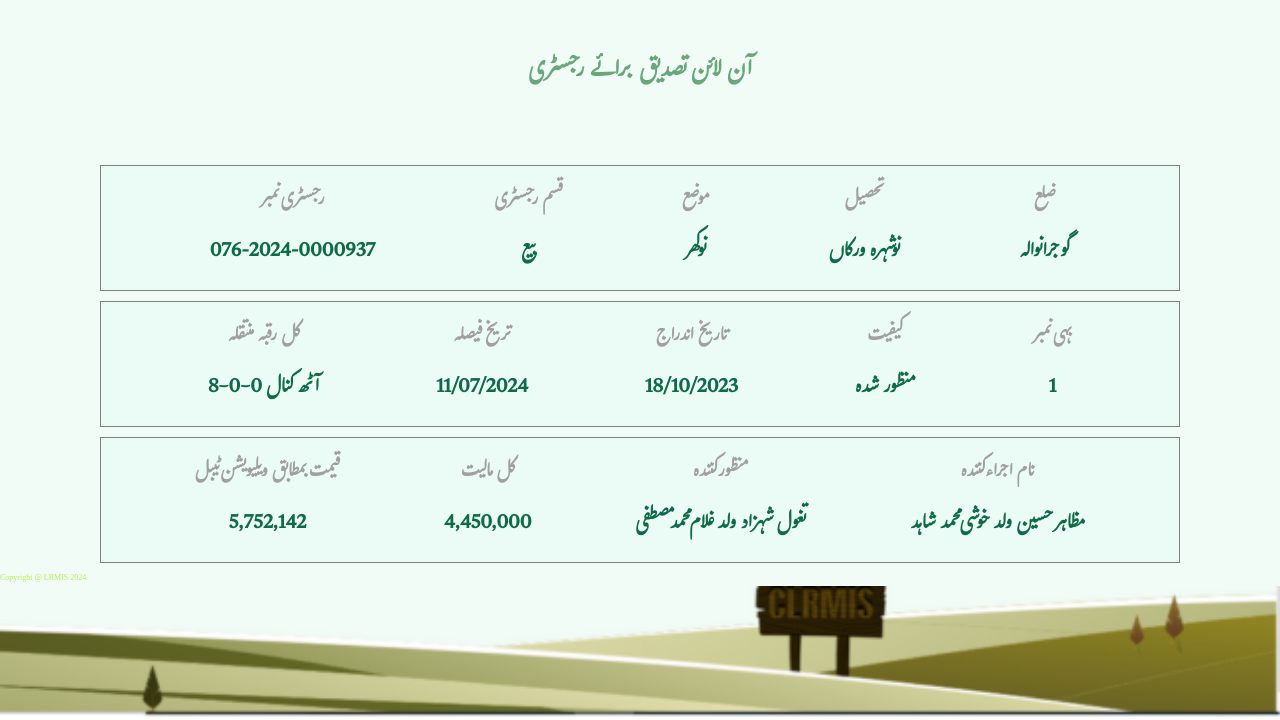
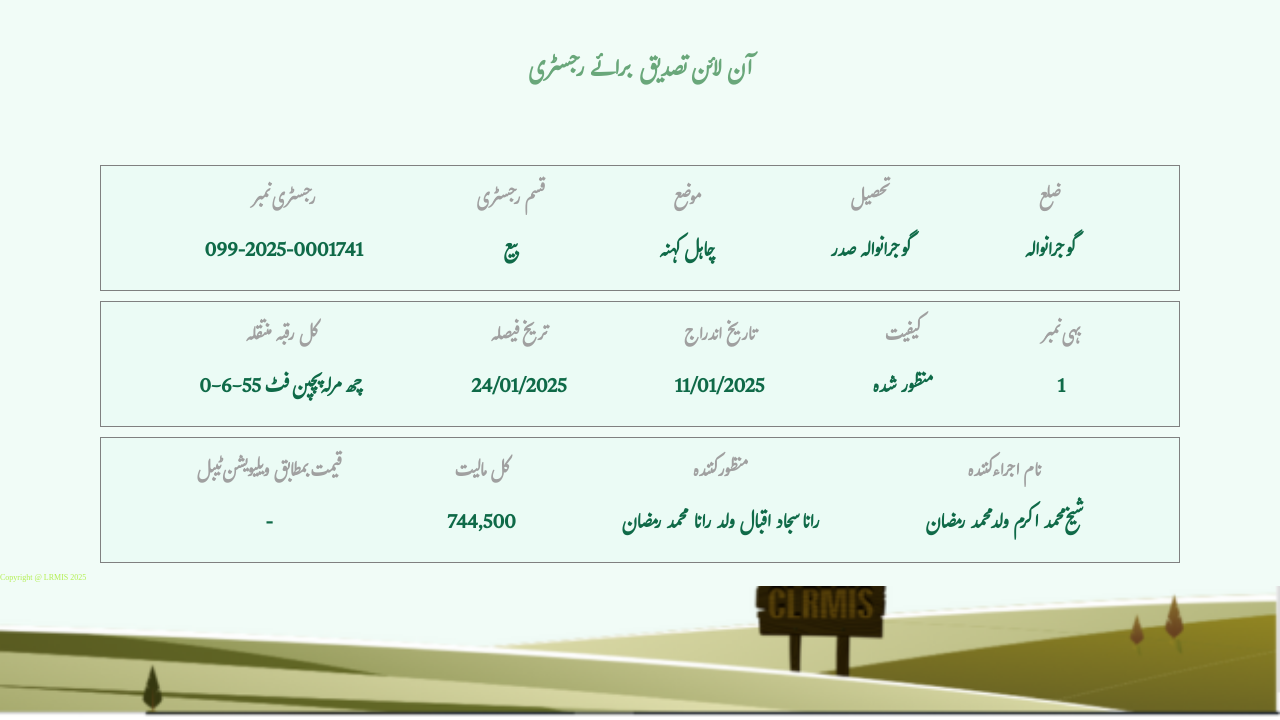
Before and after one commit to punjabzameen/https-onlinefard.punjab-zameen.gov.pk-RegistryVerification-data-HZVAQeF29YKDM-210iGu1CEG2P2Z0I-Bp3, a plain HTML site: page index.html in a window 1280 px wide. Shown: the part 80-800 px from the top of the page. Drawn offline with Linux system fonts and the light colour scheme.

Commit message:
Update index.html

```diff
--- a/index.html
+++ b/index.html
@@ -32,7 +32,7 @@
             <div class="item text1">
                 <h3>رجسٹری نمبر
                 </h3>
-                <p>076-2024-0000937
+                <p>099-2025-0001741
                 </p>
             </div>
             <div class="item text2"><h3>قسم رجسٹری
@@ -42,13 +42,13 @@
             <div class="item text3">
                 <h3>موضع
                 </h3>
-                <p>نوکھر
+                <p>چاہل کہنہ
                 </p>
             </div>
             <div class="item text4">
                 <h3>تحصیل
                 </h3>
-                <p>نوشہرہ ورکاں
+                <p>گوجرانوالہ صدر
                 </p>
             </div>
             <div class="item text5">
@@ -63,18 +63,18 @@
             <div class="item text1">
                 <h3>کل رقبہ منتقلہ
                 </h3>
-                <p>8-0-0 آٹھ کنال
+                <p>0-6-55 چھ مرلہ پچپن فٹ
                 </p>
             </div>
             <div class="item text2"><h3>تریخ فیصلہ
 
             </h3>
-            <p>11/07/2024
+            <p>24/01/2025
             </p></div>
             <div class="item text3">
                 <h3>تاریخ اندراج
                 </h3>
-                <p>18/10/2023
+                <p>11/01/2025
                 </p>
             </div>
             <div class="item text4">
@@ -95,23 +95,23 @@
             <div class="item text1">
                 <h3>قیمت بمطابق ویلیویشن ٹیبل
                 </h3>
-                <p>5,752,142
+                <p>-
                 </p>
             </div>
             <div class="item text2"><h3>کل مالیت
             </h3>
-            <p>4,450,000
+            <p>744,500
             </p></div>
             <div class="item text3">
                 <h3>منظور کنندہ
                 </h3>
-                <p>تغول شہزاد ولد غلام محمد مصطفی
+                <p>رانا سجاد اقبال ولد رانا محمد رمضان
                 </p>
             </div>
             <div class="item text4">
                 <h3>نام اجراء کنندہ
                 </h3>
-                <p>مظاہر حسین ولد خوشی محمد شاہد
+                <p>شیخ محمد اکرم ولد محمد رمضان
                 </p>
             </div>
 
@@ -120,7 +120,7 @@
     </section>
     <!-- ----------------- Inage section------------------ -->
      <div class="bottom_img">
-        Copyright @ LRMIS 2024
+        Copyright @ LRMIS 2025
 
      </div>
      <!-- <div class="main">
```
